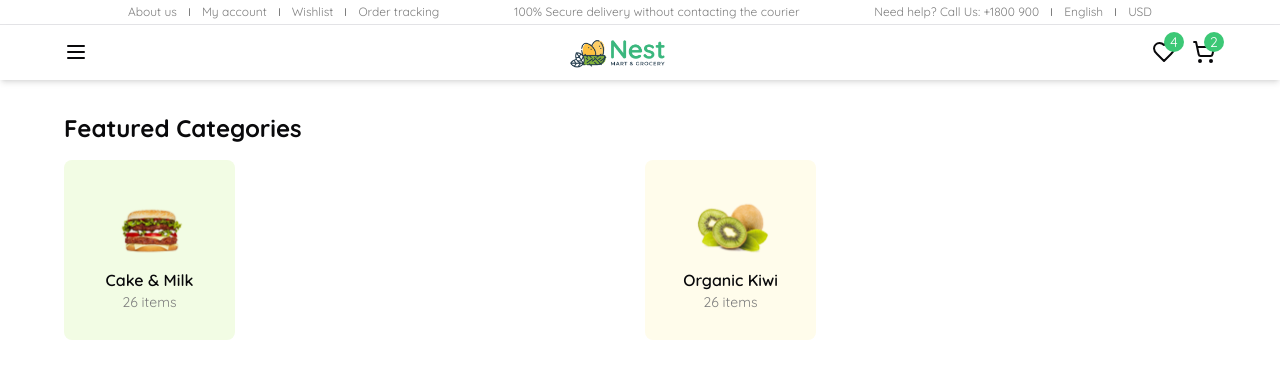
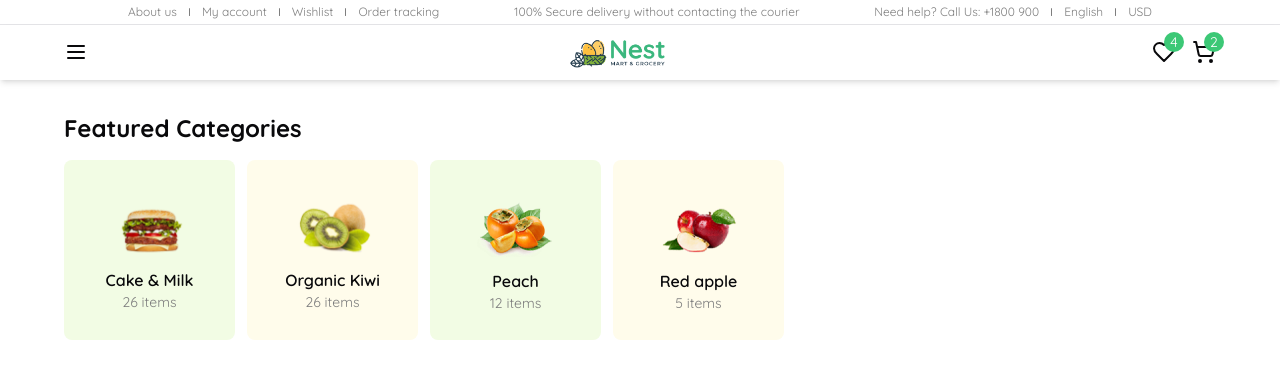
Before and after one commit to samieoseh/exclusive, a Next.js app: page / in a window 1280 px wide. Shown: the top 378 px of the page. Built offline with nearby package versions, Linux system fonts and the light colour scheme.

Commit message:
fixed media query issues

```diff
--- a/package.json
+++ b/package.json
@@ -16,6 +16,7 @@
     "next": "15.1.4",
     "react": "^19.0.0",
     "react-dom": "^19.0.0",
+    "react-responsive": "^10.0.0",
     "swiper": "^11.2.1",
     "tailwind-merge": "^2.6.0",
     "tailwindcss-animate": "^1.0.7"
--- a/src/app/page.tsx
+++ b/src/app/page.tsx
@@ -5,8 +5,14 @@ import Image from "next/image";
 import { Swiper, SwiperSlide } from "swiper/react";
 
 import "swiper/css";
+import { useMediaQuery } from "react-responsive";
+import dynamic from "next/dynamic";
+
+const MediaQuery = dynamic(() => import("react-responsive"), { ssr: false });
 
 export default function LandingPage() {
+  const isTabletOrMobile = useMediaQuery({ query: "(max-width: 408px)" });
+
   return (
     <>
       <header className="xl:border-b">
@@ -80,9 +86,11 @@ export default function LandingPage() {
       <main className="w-[90%] mx-auto">
         <section className="py-8">
           <h1 className="font-extrabold text-2xl">Featured Categories</h1>
+
+          <MediaQuery maxWidth={440}>
             <div className="py-4">
               <Swiper
-              spaceBetween={10}
+                spaceBetween={40}
                 slidesPerView={2}
                 onSlideChange={() => console.log("slide change")}
                 onSwiper={(swiper) => console.log(swiper)}
@@ -108,20 +116,63 @@ export default function LandingPage() {
                 </SwiperSlide>
                 <SwiperSlide>
                   <div className="h-[11.262rem] w-[10.688rem] bg-[#F2FCE4] rounded-lg flex flex-col items-center justify-center">
-                  <Image src="/peach.png" alt="peach" width={80} height={80} />
+                    <Image
+                      src="/peach.png"
+                      alt="peach"
+                      width={80}
+                      height={80}
+                    />
                     <p className="text-md font-semibold">Peach</p>
                     <p className="text-sm text-[#7E7E7E]">12 items</p>
                   </div>
                 </SwiperSlide>
                 <SwiperSlide>
                   <div className="h-[11.262rem] w-[10.688rem] bg-[#FFFCEB] rounded-lg flex flex-col items-center justify-center">
-                  <Image src="/apple.png" alt="apple" width={80} height={80} />
+                    <Image
+                      src="/apple.png"
+                      alt="apple"
+                      width={80}
+                      height={80}
+                    />
                     <p className="text-md font-semibold">Red apple</p>
                     <p className="text-sm text-[#7E7E7E]">5 items</p>
                   </div>
                 </SwiperSlide>
               </Swiper>
             </div>
+          </MediaQuery>
+          <MediaQuery minWidth={441}>
+            <div className="flex flex-row flex-wrap gap-3 py-4">
+              <div className="h-[11.262rem] w-[10.688rem] bg-[#F2FCE4] rounded-lg flex flex-col items-center justify-center">
+                <Image
+                  src="/burger.png"
+                  alt="cake & milk"
+                  width={80}
+                  height={80}
+                />
+                <p className="text-md font-semibold">Cake & Milk</p>
+                <p className="text-sm text-[#7E7E7E]">26 items</p>
+              </div>
+
+              <div className="h-[11.262rem] w-[10.688rem] bg-[#FFFCEB] rounded-lg flex flex-col items-center justify-center">
+                <Image src="/kiwi.png" alt="kiwi" width={80} height={80} />
+                <p className="text-md font-semibold">Organic Kiwi</p>
+                <p className="text-sm text-[#7E7E7E]">26 items</p>
+              </div>
+
+              <div className="h-[11.262rem] w-[10.688rem] bg-[#F2FCE4] rounded-lg flex flex-col items-center justify-center">
+                <Image src="/peach.png" alt="peach" width={80} height={80} />
+                <p className="text-md font-semibold">Peach</p>
+                <p className="text-sm text-[#7E7E7E]">12 items</p>
+              </div>
+
+              <div className="h-[11.262rem] w-[10.688rem] bg-[#FFFCEB] rounded-lg flex flex-col items-center justify-center">
+                <Image src="/apple.png" alt="apple" width={80} height={80} />
+                <p className="text-md font-semibold">Red apple</p>
+                <p className="text-sm text-[#7E7E7E]">5 items</p>
+              </div>
+            </div>
+          </MediaQuery>
         </section>
       </main>
     </>
```
Also changed, not shown: 1 other file (tests, documents, lock files or other folders). Lines whose indentation alone changed are shown as unchanged.
